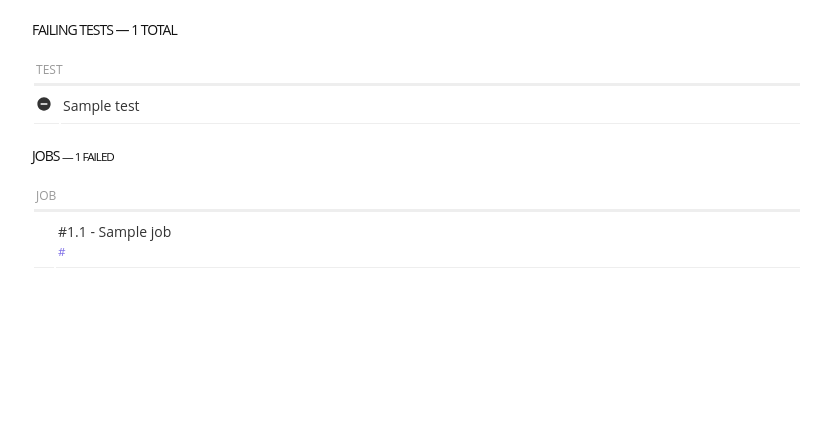
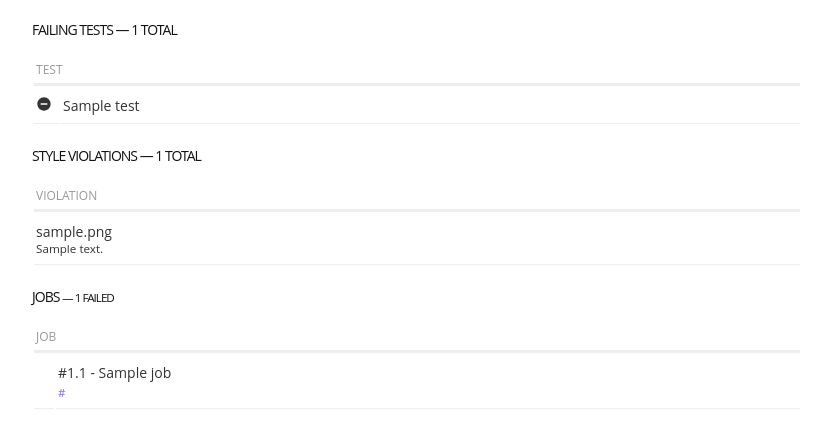
Before and after one commit to getsentry/zeus, a Flask app: template templates/notifications/email.html in a window 1280 px wide. Shown: the part 85-533 px from the top of the page, without its empty margins (223-1054 px from the left). Run offline with Flask 2, Linux system fonts and the light colour scheme; tables that the repository leaves empty hold one stand-in row (values such as "Sample post"); the template is opened without the code that fills it: values that come from a table or form of the project are taken from there, most other values are stand-ins (such as "Sample title", 1, 10 or a date in 2020); data that the repository does not hold is empty; parts of the project's set-up code (start-up, migrations or seed data) failed here and were passed over; some libraries are stand-ins or nearby versions.

Commit message:
feat: Add style violations to build failure notifications

```diff
--- a/templates/notifications/email.html
+++ b/templates/notifications/email.html
@@ -204,6 +204,25 @@
       </tr>
       {% endif %}
     </table>
+    {% endif %} {% if style_violations_count %}
+    <h2>Style Violations &mdash; {{ style_violations_count }} total</h2>
+    <table class="table">
+      <tr>
+        <th>Violation</th>
+      </tr>
+      {% for violation in style_violations %}
+      <tr>
+        <td>{{ violation.filename }}
+          <br />
+          <small>{{ violation.message }}</small>
+        </td>
+      </tr>
+      {% endfor %} {% if style_violations_count > style_violations|length %}
+      <tr>
+        <td> ... </td>
+      </tr>
+      {% endif %}
+    </table>
     {% endif %} {% if job_list %}
     <h2>Jobs{% if job_failure_count %}
       <small> &mdash; {{ job_failure_count }} failed</small>{% endif %}</h2>
```
Also changed, not shown: zeus/notifications/email.py (+17 -1 lines).
